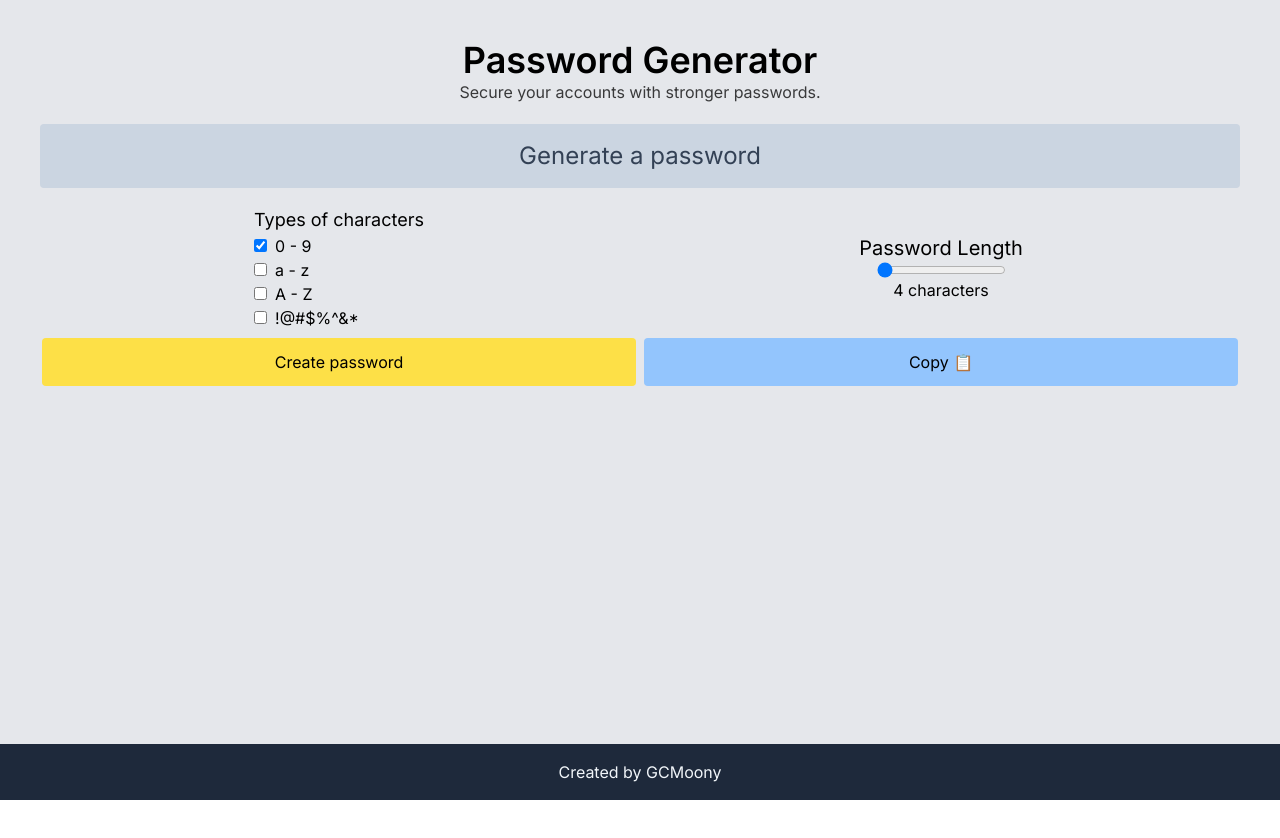
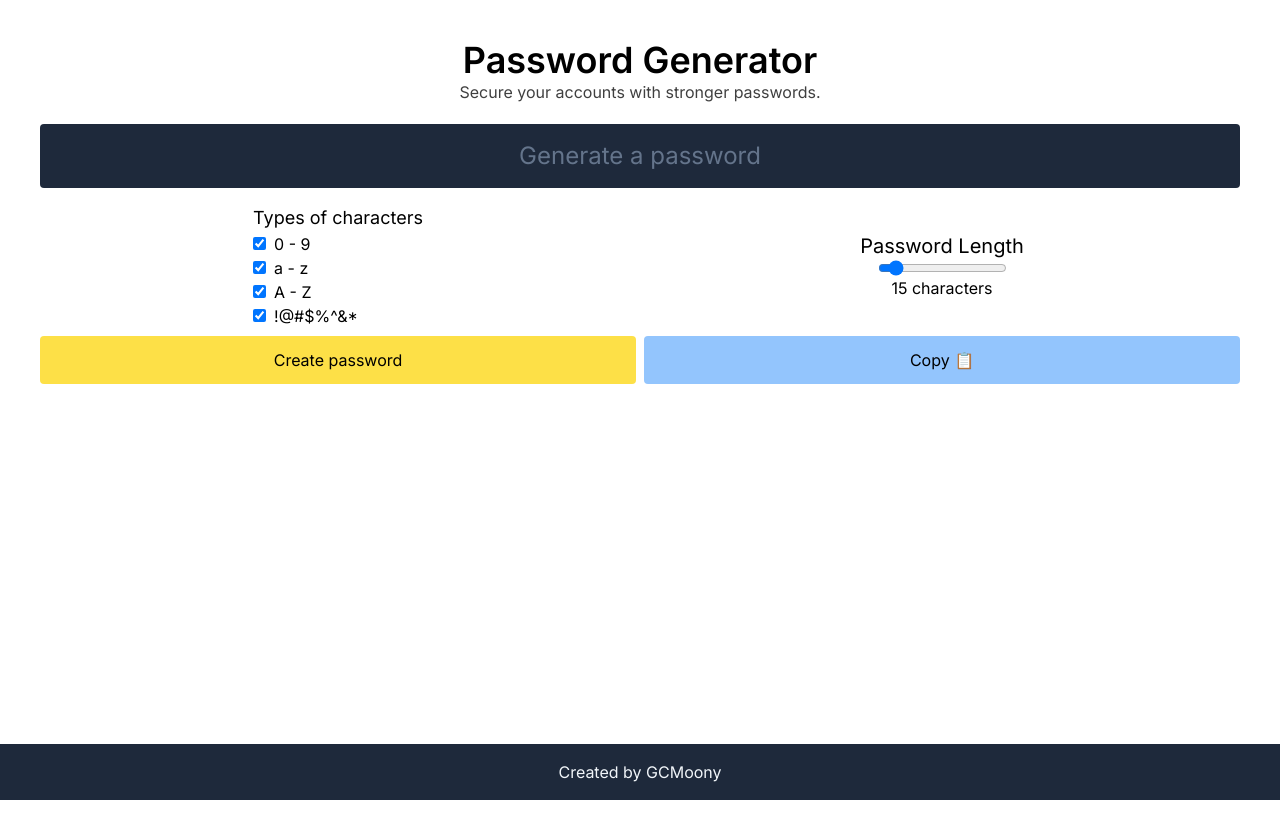
Before and after one commit to gcmoony/tools, a Next.js app: page /tools/PasswordGenerator in a window 1280 px wide. Shown: the top 838 px of the page. Built offline with nearby package versions, Linux system fonts and the light colour scheme.

Commit message:
Updated password defaults

```diff
--- a/src/app/tools/PasswordGenerator/page.js
+++ b/src/app/tools/PasswordGenerator/page.js
@@ -1,108 +1,211 @@
-'use client'
+"use client"
 
 import { useState } from "react"
-const tempPass = "Don't Use This As A Password LOL";
+const tempPass = "Don't Use This As A Password LOL"
 
 export default function PasswordGeneratorPage() {
-  const [passLen, setPassLen] = useState(4);
-  const [validCheck, setValidCheck] = useState(true);
-  const [genPass, setGenPass] = useState(tempPass);
-
+  const [passLen, setPassLen] = useState(15)
+  const [validCheck, setValidCheck] = useState(true)
+  const [genPass, setGenPass] = useState(tempPass)
 
   function handleChange(e) {
-    setPassLen(e.target.value);
+    setPassLen(e.target.value)
   }
 
   function generatePasswordHelper(passType, passLen, charList) {
-    let newPass = "";
-    for(let i = 0; i < passLen; i++) {
+    let newPass = ""
+    for (let i = 0; i < passLen; i++) {
       newPass += charList[Math.floor(Math.random() * charList.length)]
     }
-    setGenPass(newPass);
+    setGenPass(newPass)
   }
 
   function generatePassword(e) {
     e.preventDefault()
-    const form = e.target;
-    const formData = new FormData(form);
-    const formJson = Object.fromEntries(formData.entries());
+    const form = e.target
+    const formData = new FormData(form)
+    const formJson = Object.fromEntries(formData.entries())
 
-    let charList = "";
-    if(formJson.numbers) {
-      charList += formJson.numbers;
+    let charList = ""
+    if (formJson.numbers) {
+      charList += formJson.numbers
     }
-    if(formJson.atoz) {
-      charList += formJson.atoz;
+    if (formJson.atoz) {
+      charList += formJson.atoz
     }
-    if(formJson.AtoZ) {
-      charList += formJson.AtoZ;
+    if (formJson.AtoZ) {
+      charList += formJson.AtoZ
     }
-    if(formJson.symbols) {
-      charList += formJson.symbols;
+    if (formJson.symbols) {
+      charList += formJson.symbols
     }
 
-
-    if(charList.length > 1) {
-      setValidCheck(true);
-      generatePasswordHelper(formJson.pwType, formJson.passlen, charList);
-
-    }
-    else {
-      setValidCheck(false);
+    if (charList.length > 1) {
+      setValidCheck(true)
+      generatePasswordHelper(formJson.pwType, formJson.passlen, charList)
+    } else {
+      setValidCheck(false)
     }
   }
 
   async function copyToClip() {
     try {
-      await navigator.clipboard.writeText(genPass);
-    }
-    catch (e) {
-
-    }
+      await navigator.clipboard.writeText(genPass)
+    } catch (e) {}
   }
 
   return (
-    <main className="p-10 bg-gray-200 min-h-screen ">
-      <h1 className="text-center font-semibold text-4xl">Password Generator</h1>
-      <h2 className="mb-5 text-center opacity-75">Secure your accounts with stronger passwords.</h2>
-      <div className=" text-center bg-slate-300 rounded mb-4 text-slate-700 break-words text-2xl p-4">{genPass != tempPass ? genPass : "Generate a password"}</div>
-      <form className="border-2 flex flex-col gap-2 sm:gapy-4 sm:grid sm:grid-cols-2" method="post" onSubmit={generatePassword} >
-        <div className="hidden flex justify-center">
+    <main className='p-10  min-h-screen '>
+      <h1 className='text-center font-semibold text-4xl'>Password Generator</h1>
+      <h2 className='mb-5 text-center opacity-75'>
+        Secure your accounts with stronger passwords.
+      </h2>
+      <div className=' text-center bg-slate-800 rounded mb-4 text-slate-500 break-words text-2xl p-4'>
+        {genPass != tempPass ? genPass : "Generate a password"}
+      </div>
+      <form
+        className='flex flex-col gap-2 sm:gapy-4 sm:grid sm:grid-cols-2'
+        method='post'
+        onSubmit={generatePassword}
+      >
+        <div className='hidden flex justify-center'>
           <fieldset>
-            <legend  className="text-xl" >Type of password</legend>
-            <div className="mb-4">
-              <input defaultChecked={true} type="radio" name="pwType" id="password" value="password" required/>
-              <label className="pl-2" htmlFor="password">Password</label><br className="m-2"/>
-              <input type="radio" name="pwType" id="passphrase" value="passphrase" />
-              <label className="pl-2" htmlFor="passphrase">Passphrase</label>
+            <legend className='text-xl'>Type of password</legend>
+            <div className='mb-4'>
+              <input
+                defaultChecked={true}
+                type='radio'
+                name='pwType'
+                id='password'
+                value='password'
+                required
+              />
+              <label
+                className='pl-2'
+                htmlFor='password'
+              >
+                Password
+              </label>
+              <br className='m-2' />
+              <input
+                type='radio'
+                name='pwType'
+                id='passphrase'
+                value='passphrase'
+              />
+              <label
+                className='pl-2'
+                htmlFor='passphrase'
+              >
+                Passphrase
+              </label>
             </div>
           </fieldset>
         </div>
 
-        <div className=" flex justify-center">
-          <fieldset className="">
-            <legend className="text-lg ">Types of characters</legend>
-            <div className={validCheck ? "hidden" : "bg-red-200"}>Please choose an option below:</div>
-            <div className="">
-              <input className=" justify-self-end" defaultChecked={true} name="numbers" type="checkbox" id="numbers" value={"0123456789"}/>
-              <label className="pl-2 justify-self-start" htmlFor="numbers">0 - 9</label><br/>
-              <input className=" justify-self-end"  name="atoz" type="checkbox" id="atoz" value={"abcdefghijklmnopqrstuvwxyz"}/>
-              <label className="pl-2" htmlFor="atoz">a - z</label><br/>
-              <input className=" justify-self-end"  name="AtoZ" type="checkbox" id="AtoZ" value={"abcdefghijklmnopqrstuvwxyz".toUpperCase()}/>
-              <label className="pl-2" htmlFor="AtoZ">A - Z</label><br/>
-              <input className=" justify-self-end"  name="symbols" type="checkbox" id="symbols" value={"!@#$%^&*"}/>
-              <label className="pl-2" htmlFor="symbols">!@#$%^&*</label>
+        <div className=' flex justify-center'>
+          <fieldset className=''>
+            <legend className='text-lg '>Types of characters</legend>
+            <div className={validCheck ? "hidden" : "bg-red-200"}>
+              Please choose an option below:
+            </div>
+            <div className=''>
+              <input
+                className=' justify-self-end'
+                defaultChecked={true}
+                name='numbers'
+                type='checkbox'
+                id='numbers'
+                value={"0123456789"}
+              />
+              <label
+                className='pl-2 justify-self-start'
+                htmlFor='numbers'
+              >
+                0 - 9
+              </label>
+              <br />
+              <input
+                className=' justify-self-end'
+                defaultChecked={true}
+                name='atoz'
+                type='checkbox'
+                id='atoz'
+                value={"abcdefghijklmnopqrstuvwxyz"}
+              />
+              <label
+                className='pl-2'
+                htmlFor='atoz'
+              >
+                a - z
+              </label>
+              <br />
+              <input
+                className=' justify-self-end'
+                defaultChecked={true}
+                name='AtoZ'
+                type='checkbox'
+                id='AtoZ'
+                value={"abcdefghijklmnopqrstuvwxyz".toUpperCase()}
+              />
+              <label
+                className='pl-2'
+                htmlFor='AtoZ'
+              >
+                A - Z
+              </label>
+              <br />
+              <input
+                className=' justify-self-end'
+                defaultChecked={true}
+                name='symbols'
+                type='checkbox'
+                id='symbols'
+                value={"!@#$%^&*"}
+              />
+              <label
+                className='pl-2'
+                htmlFor='symbols'
+              >
+                !@#$%^&*
+              </label>
             </div>
           </fieldset>
         </div>
-        <div className=" flex flex-col justify-center items-center ">
-          <label className=" text-xl" htmlFor="passlen">Password Length</label>
-          <input type="range" id="passlen" name="passlen" min="4" step={1} value={passLen} placeholder={passLen} onChange={handleChange} max="128"/>
-          <div className="">{passLen} characters</div>
+        <div className=' flex flex-col justify-center items-center '>
+          <label
+            className=' text-xl'
+            htmlFor='passlen'
+          >
+            Password Length
+          </label>
+          <input
+            type='range'
+            id='passlen'
+            name='passlen'
+            min='4'
+            step={1}
+            value={passLen}
+            placeholder={passLen}
+            onChange={handleChange}
+            max='128'
+          />
+          <div className=''>{passLen} characters</div>
         </div>
-        <div className="hidden"></div>
-        <button type="submit" className="block p-3 bg-yellow-300 rounded hover:bg-yellow-400">Create password </button>
-        <button type="button" onClick={copyToClip} className="block p-3 bg-blue-300 rounded hover:bg-blue-400">Copy 📋</button>
+        <div className='hidden'></div>
+        <button
+          type='submit'
+          className='block p-3 bg-yellow-300 rounded hover:bg-yellow-400 text-black'
+        >
+          Create password{" "}
+        </button>
+        <button
+          type='button'
+          onClick={copyToClip}
+          className='block p-3 bg-blue-300 rounded hover:bg-blue-400 text-black'
+        >
+          Copy 📋
+        </button>
       </form>
     </main>
   )
```
